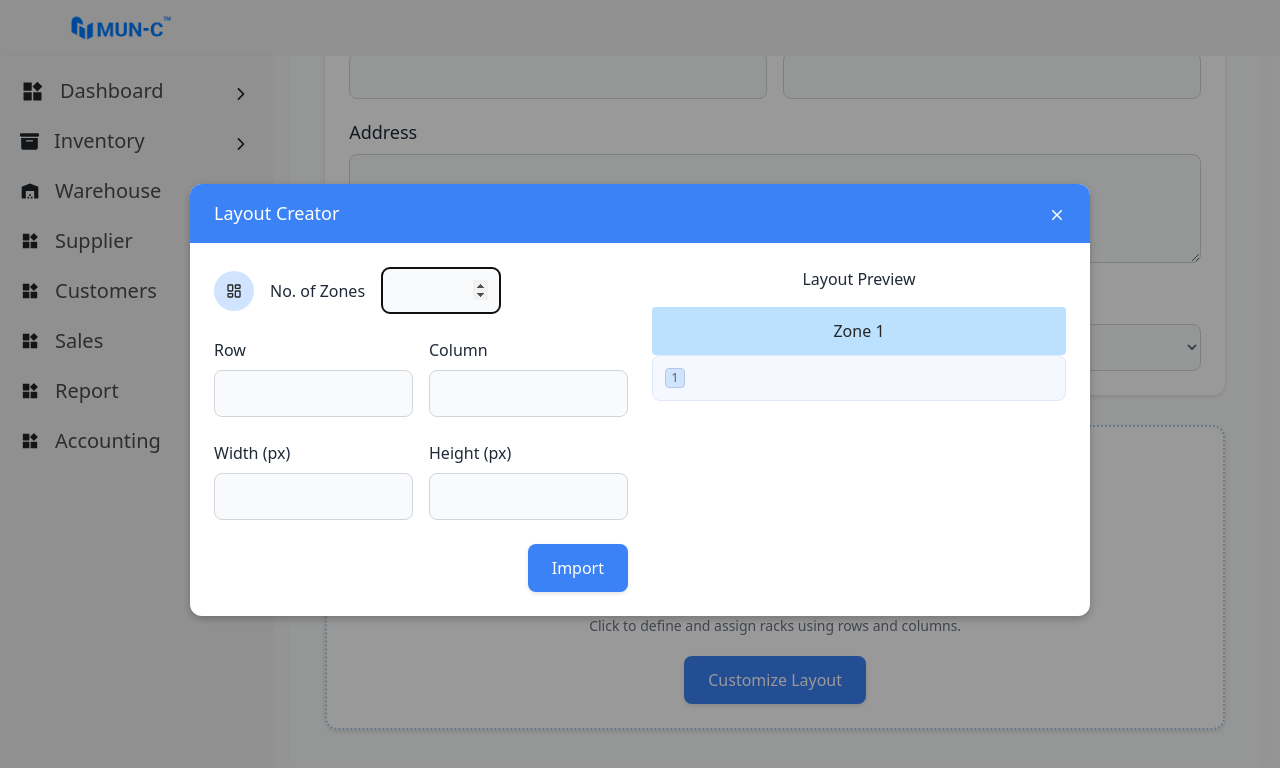
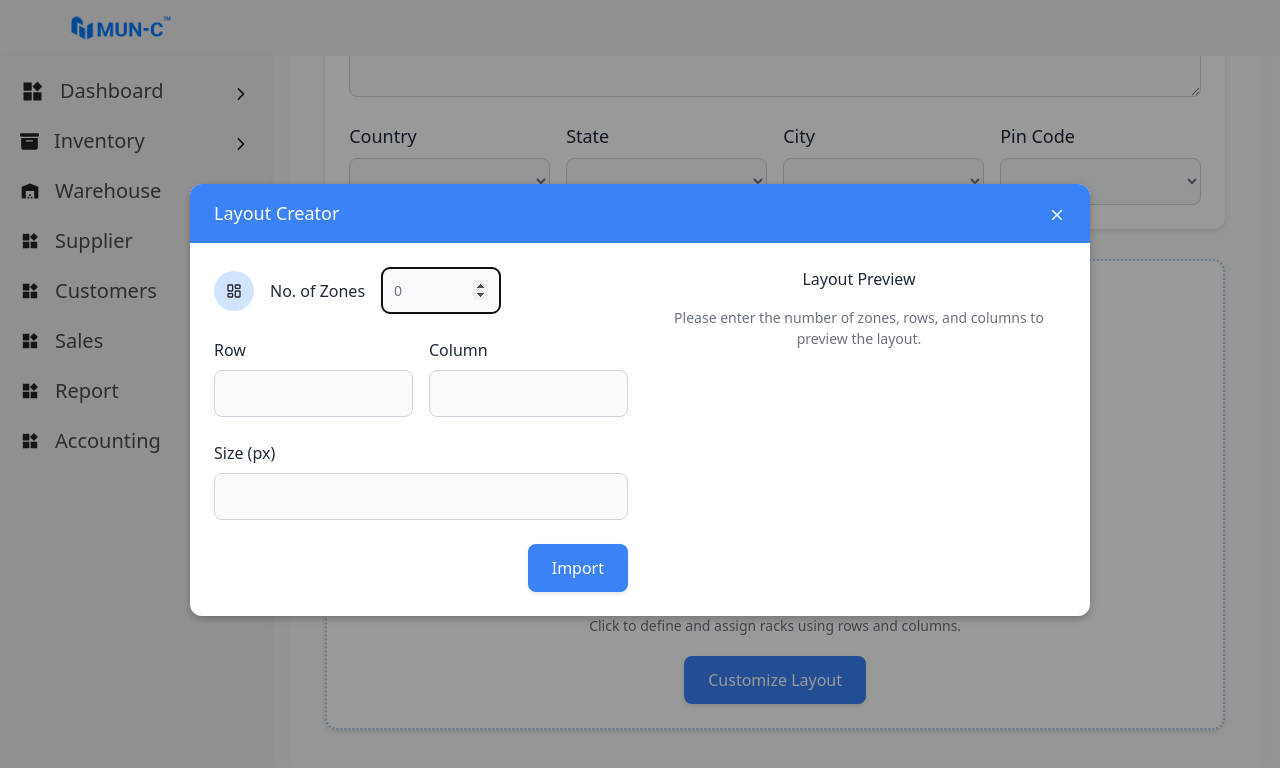
Before and after one commit to codesaurabhk/inventory, a React (Vite) app in the folder Frontend/: page /AddWarehouse in a window 1280 px wide. Both pictures are taken after a click on the button "Customize Layout". Shown: the top 768 px of the page. Built offline with nearby package versions, Linux system fonts and the light colour scheme.

Commit message:
fixed pop & row & cols css

```diff
--- a/Frontend/src/component/Warehouse/AddWarehouse.jsx
+++ b/Frontend/src/component/Warehouse/AddWarehouse.jsx
@@ -10,36 +10,40 @@ function AddWarehouse() {
   const [rows, setRows] = useState("");
   const [columns, setColumns] = useState("");
   const [width, setWidth] = useState("");
-  const [height, setHeight] = useState("");
-  const [zones, setZones] = useState("");
+  const [zones, setZones] = useState("0"); // Initial 0 for blank popup preview
   // State for main layout (updated only on import)
-  const [mainRows, setMainRows] = useState(1);
-  const [mainColumns, setMainColumns] = useState(1);
+  const [mainRows, setMainRows] = useState(4);
+  const [mainColumns, setMainColumns] = useState(3);
   const [mainWidth, setMainWidth] = useState(50);
-  const [mainHeight, setMainHeight] = useState(50);
   const [mainZones, setMainZones] = useState(1);
 
   // Handler for importing layout
   const handleImport = () => {
-    setMainRows(rows === "" ? 1 : Math.max(1, parseInt(rows)));
-    setMainColumns(columns === "" ? 1 : Math.max(1, parseInt(columns)));
-    setMainWidth(width === "" ? 20 : Math.max(20, parseInt(width)));
-    setMainHeight(height === "" ? 20 : Math.max(20, parseInt(height)));
+    setMainRows(rows === "" ? 4 : Math.max(1, parseInt(rows)));
+    setMainColumns(columns === "" ? 3 : Math.max(1, parseInt(columns)));
+    setMainWidth(width === "" ? 50 : Math.max(20, parseInt(width)));
     setMainZones(zones === "" ? 1 : Math.max(1, parseInt(zones)));
   };
 
   // Component for rendering a single grid
-  const renderGrid = (gridRows, gridColumns, gridWidth, gridHeight, zoneIndex) => (
-    <div key={zoneIndex} style={{ marginBottom: "20px", width: "100%" }}>
+  const renderGrid = (gridRows, gridColumns, gridWidth, zoneIndex) => {
+    // Calculate the total width of the grid based on columns and cell width
+    const cellWidth = gridWidth || 50;
+    const totalGridWidth = (gridColumns || 3) * (cellWidth + 8) - 8 + 32; // Account for gap (8px) and padding (16px left + 16px right)
+
+    return (
+      <div key={zoneIndex} style={{ marginBottom: "20px", width: `${totalGridWidth}px`, margin: "0 auto" }}>
         <div
           style={{
             backgroundColor: "#BBE1FF",
-          padding: "12px",
+            padding: "16px",
             textAlign: "center",
-          color: "#262626",
             fontWeight: "500",
             fontSize: "16px",
             borderRadius: "4px",
+            marginBottom: "10px",
+            width: "100%", // Ensure header takes full width of parent
+            boxSizing: "border-box",
           }}
         >
           Zone {zoneIndex + 1}
@@ -47,21 +51,21 @@ function AddWarehouse() {
         <div
           style={{
             display: "grid",
-          gridTemplateColumns: `repeat(${gridColumns || 1}, 1fr)`,
+            gridTemplateColumns: `repeat(${gridColumns || 3}, 1fr)`,
             gap: "8px",
-          padding: "12px",
-          backgroundColor: "#F5F9FF",
             borderRadius: "8px",
-          border: "1px solid #E0E7FF",
+            padding: "10px 16px",
+            width: "100%", // Ensure grid container takes full width of parent
+            boxSizing: "border-box",
           }}
         >
-        {Array.from({ length: (gridRows || 1) * (gridColumns || 1) }).map((_, index) => (
+          {Array.from({ length: (gridRows || 4) * (gridColumns || 3) }).map((_, index) => (
             <div
               key={index}
               style={{
                 backgroundColor: "#D1E4FF",
-              width: `${gridWidth || 20}px`,
-              height: `${gridHeight || 20}px`,
+                width: `${cellWidth}px`,
+                height: `${cellWidth}px`, // Height equals width for square cells
                 border: "1px solid #B3C9E6",
                 borderRadius: "4px",
                 display: "flex",
@@ -71,12 +75,13 @@ function AddWarehouse() {
                 fontSize: "12px",
               }}
             >
-            {index + 1}
+              {/* No numbering in grid cells */}
             </div>
           ))}
         </div>
       </div>
     );
+  };
 
   return (
     <div
@@ -270,9 +275,10 @@ function AddWarehouse() {
         <div style={{ width: "100%", maxWidth: "600px", margin: "0 auto" }}>
           <div style={{ display: "flex", flexDirection: "column", alignItems: "center" }}>
             {Array.from({ length: mainZones }).map((_, zoneIndex) =>
-              renderGrid(mainRows, mainColumns, mainWidth, mainHeight, zoneIndex)
+              renderGrid(mainRows, mainColumns, mainWidth, zoneIndex)
             )}
           </div>
+
           <div
             style={{
               display: "flex",
@@ -493,7 +499,7 @@ function AddWarehouse() {
                               display: "block",
                             }}
                           >
-                            Width (px)
+                            Size (px)
                           </label>
                           <input
                             type="number"
@@ -501,36 +507,6 @@ function AddWarehouse() {
                             value={width}
                             onChange={(e) =>
                               setWidth(e.target.value === "" ? "" : Math.max(0, parseInt(e.target.value)))
-                            }
-                            style={{
-                              width: "100%",
-                              padding: "12px",
-                              borderRadius: "8px",
-                              border: "1px solid #D1D5DB",
-                              backgroundColor: "#F9FAFB",
-                              color: "#6B7280",
-                              fontSize: "14px",
-                            }}
-                          />
-                        </div>
-                        <div style={{ flex: 1 }}>
-                          <label
-                            style={{
-                              color: "#1F2937",
-                              fontWeight: "500",
-                              fontSize: "16px",
-                              marginBottom: "8px",
-                              display: "block",
-                            }}
-                          >
-                            Height (px)
-                          </label>
-                          <input
-                            type="number"
-                            min="0"
-                            value={height}
-                            onChange={(e) =>
-                              setHeight(e.target.value === "" ? "" : Math.max(0, parseInt(e.target.value)))
                             }
                             style={{
                               width: "100%",
@@ -592,14 +568,25 @@ function AddWarehouse() {
                       >
                         Layout Preview
                       </span>
-                      {Array.from({ length: zones || 1 }).map((_, zoneIndex) =>
+                      {parseInt(zones) > 0 && rows !== "" && columns !== "" ? (
+                        Array.from({ length: parseInt(zones) }).map((_, zoneIndex) =>
                           renderGrid(
-                          rows === "" ? 1 : parseInt(rows),
-                          columns === "" ? 1 : parseInt(columns),
-                          width === "" ? 20 : parseInt(width),
-                          height === "" ? 20 : parseInt(height),
+                            parseInt(rows),
+                            parseInt(columns),
+                            width === "" ? 50 : parseInt(width),
                             zoneIndex
                           )
+                        )
+                      ) : (
+                        <div
+                          style={{
+                            color: "#6B7280",
+                            fontSize: "14px",
+                            textAlign: "center",
+                          }}
+                        >
+                          Please enter the number of zones, rows, and columns to preview the layout.
+                        </div>
                       )}
                     </div>
                   </div>
```
Lines whose indentation alone changed are shown as unchanged.
